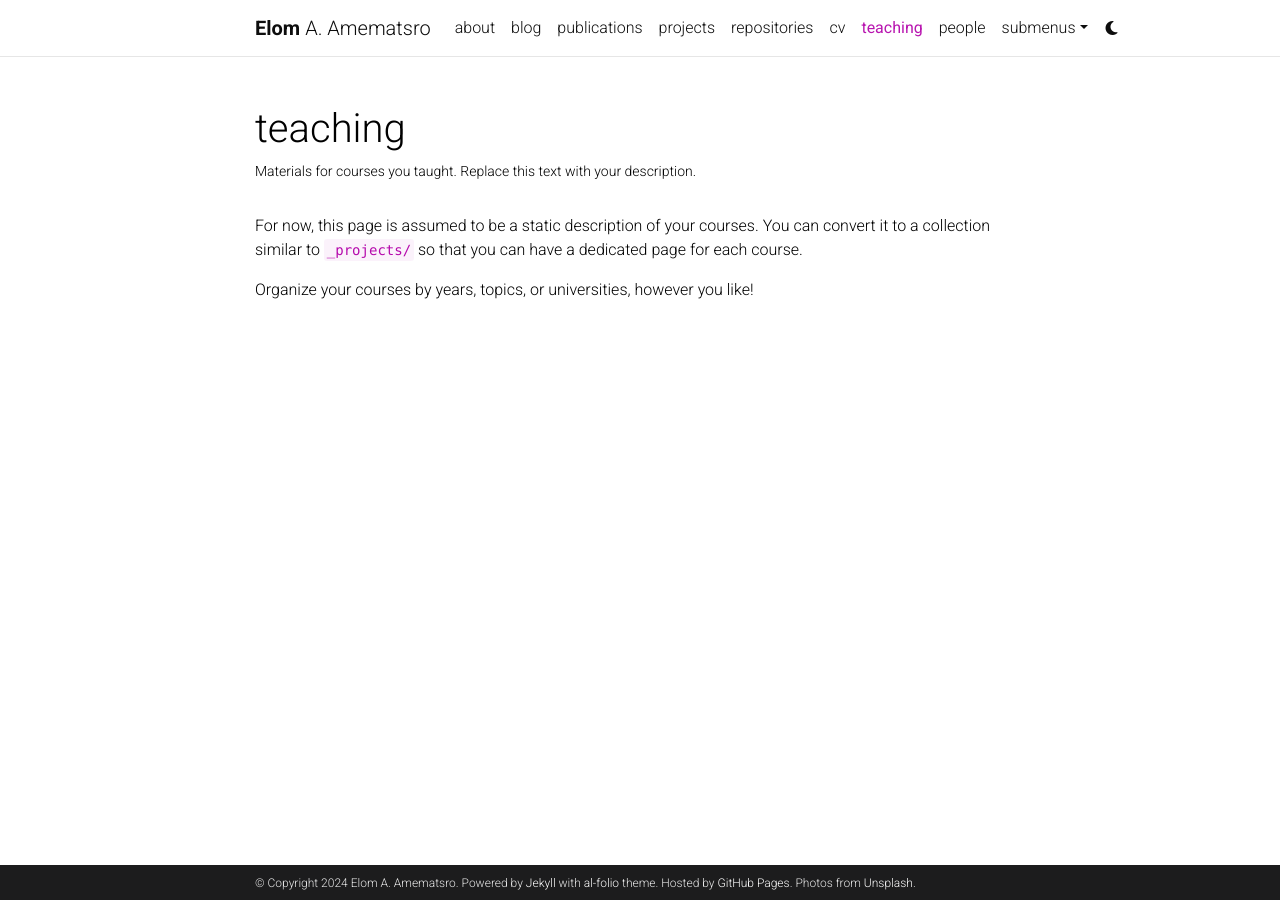
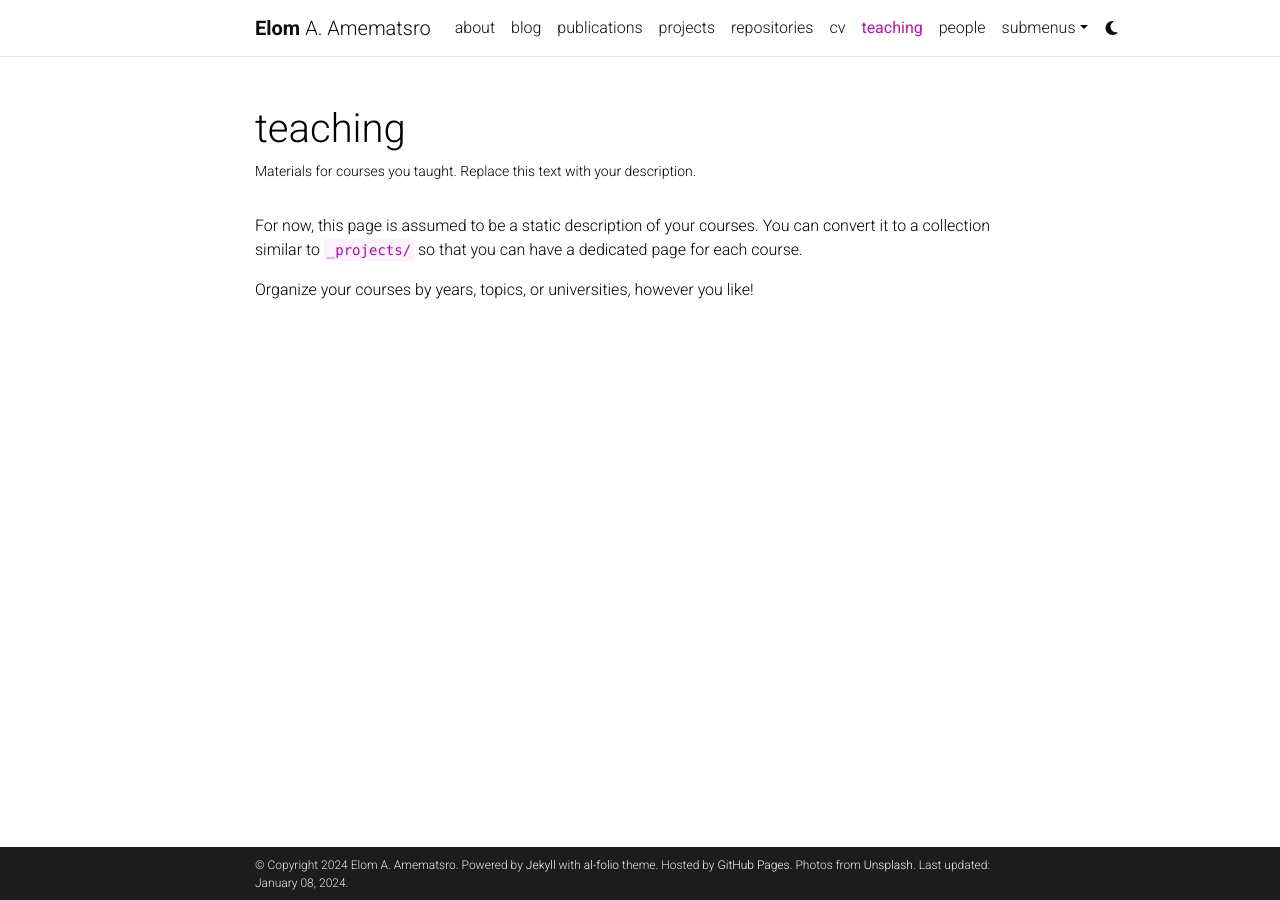
Before and after one commit to eaamematsro/eaamematsro.github.io, a Jekyll site: the page built from _pages/teaching.md, in a window 1280 px wide. Built offline with Jekyll 4.4.1, drawn with Linux system fonts in a browser that asks for light colours; comment, search, counter and statistics services are not loaded; a style sheet for code colours, icons or effects is not loaded; some of the changed lines change nothing that is shown.

Commit message:
updated _config.yml

```diff
--- a/_config.yml
+++ b/_config.yml
@@ -6,7 +6,7 @@
 first_name: Elom
 middle_name: A.
 last_name: Amematsro
-email: you@example.com
+email: elom.amematsro@columbia.edu
 description: > # the ">" symbol means to ignore newlines until "footer_text:"
   A simple, whitespace theme for academics. Based on [*folio](https://github.com/bogoli/-folio) design.
 footer_text: >
@@ -20,7 +20,7 @@
 
 url: https://eaamematsro.github.io # the base hostname & protocol for your site
 baseurl: # the subpath of your site, e.g. /blog/. Leave blank for root
-last_updated: false # set to true if you want to display last updated in the footer
+last_updated: true # set to true if you want to display last updated in the footer
 impressum_path:  # set to path to include impressum link in the footer, use the same path as permalink in a page, helps to conform with EU GDPR
 
 # -----------------------------------------------------------------------------
@@ -68,7 +68,7 @@
 # Social integration
 # -----------------------------------------------------------------------------
 
-github_username: # your GitHub user name
+github_username: eaamematsro # your GitHub user name
 gitlab_username: # your GitLab user name
 x_username: # your X handle
 mastodon_username: # your mastodon instance+username in the format instance.tld/@username
```
